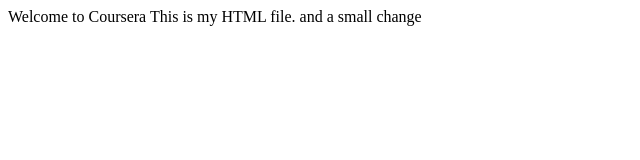
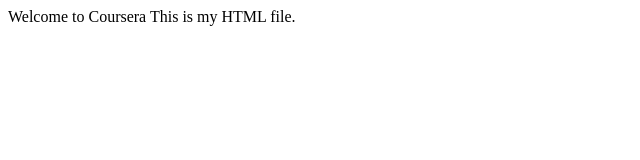
Before and after one commit to JLoveless1/coursera-test, a plain HTML site: page index.html in a window 1280 px wide. Shown: the whole page, without its empty margins (0-640 px from the left). Drawn offline with Linux system fonts and the light colour scheme.

Commit message:
add folder module2-solution

```diff
--- a/index.html
+++ b/index.html
@@ -1,4 +1,4 @@
 <html>
 <head>Welcome to Coursera </head>
-<body>This is my HTML file.  and a small change</body>
+<body>This is my HTML file.</body>
 </html>
```
Also changed, not shown: 1 other file.
